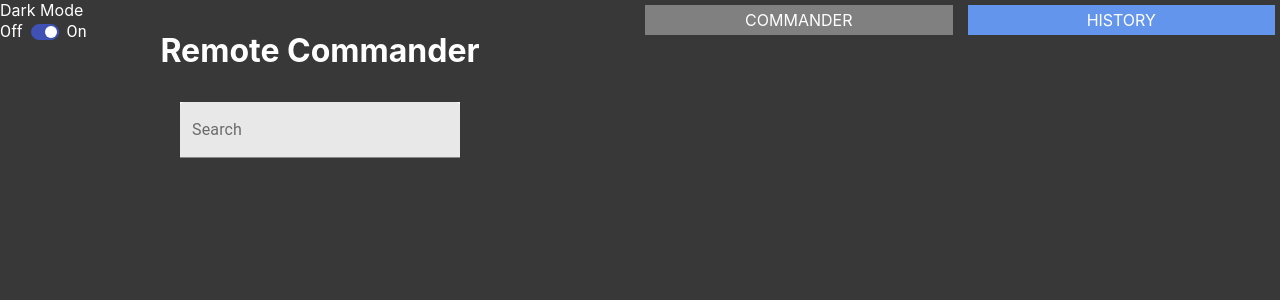
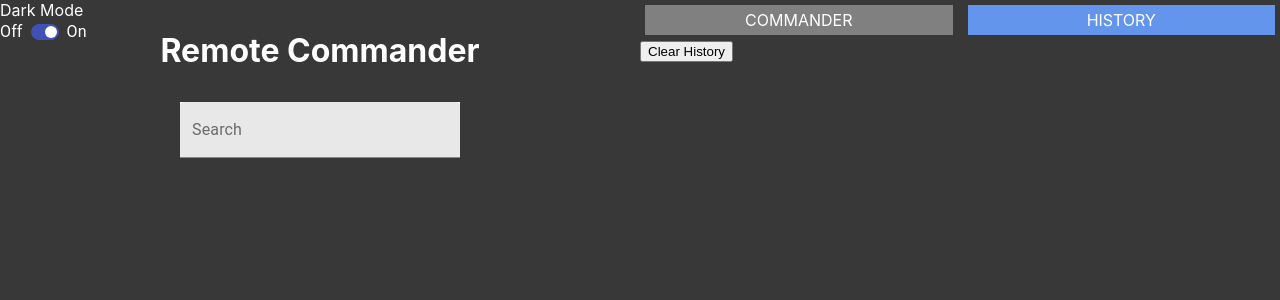
Before and after one commit to markloupetestware/mtgCardSearch, a Next.js app: page / in a window 1280 px wide. Both pictures are taken after a click on the element "HISTORY". Shown: the top 300 px of the page. Built offline with nearby package versions, Linux system fonts and the light colour scheme.

Commit message:
added a button to clear history

```diff
--- a/components/HistoryTab/HistoryTab.tsx
+++ b/components/HistoryTab/HistoryTab.tsx
@@ -13,6 +13,7 @@ const HistoryTab = ({
   setSearchHistory,
   currentCard,
 }: HistoryTabProps) => {
+
   function handleClick(i: number) {
     const results = searchHistory.map((item: any) => {
       return item.name;
@@ -22,8 +23,14 @@ const HistoryTab = ({
     }
     setCurrentCard(searchHistory[i]);
   }
+
+  function clearHistory(){
+    setSearchHistory([])
+  }
   return (
-    <div className={[styles.historyContainer].join(" ")}>
+    <>
+      <div className={styles.historySettings}><button onClick={clearHistory} className={styles.clearHistoryButton}>Clear History</button></div>
+    <div className={styles.historyContainer}>
       {searchHistory.length > 1
         ? searchHistory.map((item: any, i: number) => {
 
@@ -71,7 +78,7 @@ const HistoryTab = ({
             );
           })
         : null}
-    </div>
+    </div></>
   );
 };
 
```
